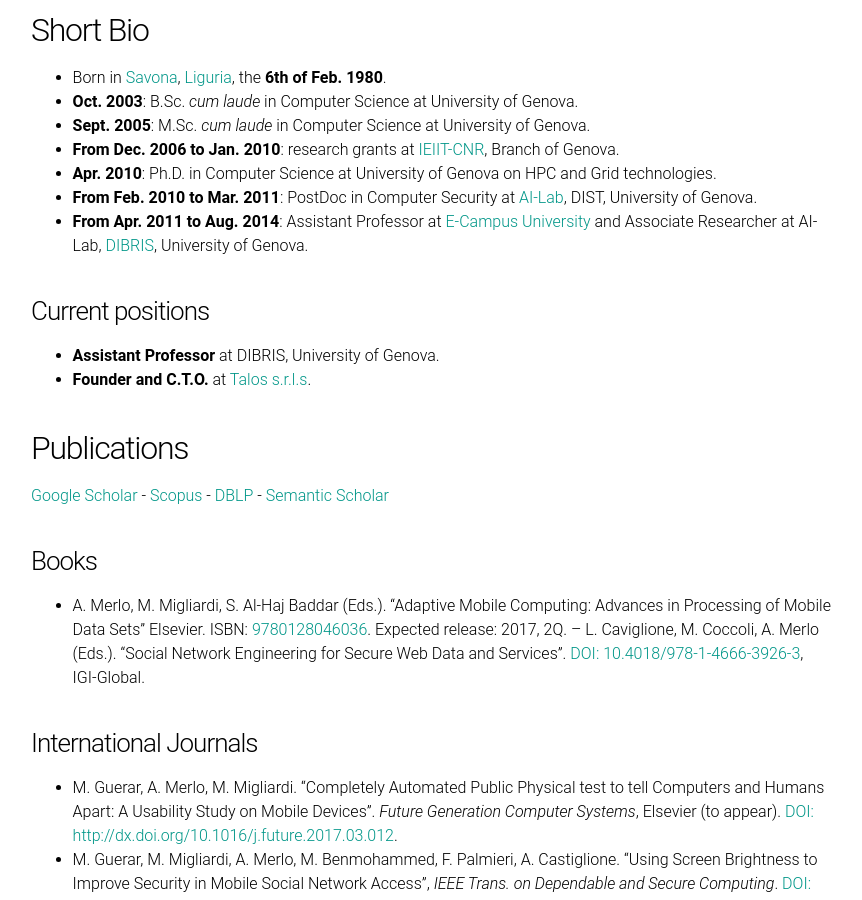
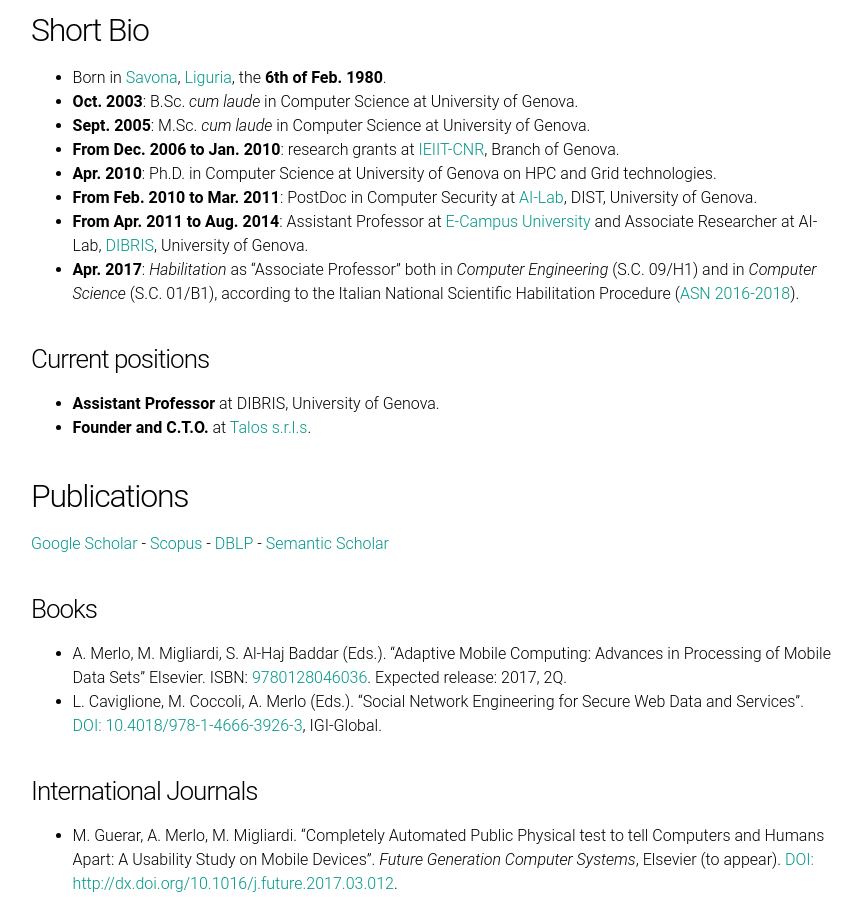
Before and after one commit to CSecLab/cseclab.github.io, a Jekyll site: the page built from alessioHP.md, in a window 1280 px wide and 900 px high, scrolled down 553 px. Shown: the whole window, without its empty margins (209-1071 px from the left). Built offline with Jekyll 4.4.1, drawn with Linux system fonts in a browser that asks for light colours.

Commit message:
- habilitation added

```diff
--- a/alessioHP.md
+++ b/alessioHP.md
@@ -18,6 +18,7 @@
 - **Apr. 2010**: Ph.D. in Computer Science at University of Genova on HPC and Grid technologies.
 - **From Feb. 2010 to Mar. 2011**: PostDoc in Computer Security at [AI-Lab](http://www.ai-lab.it), DIST, University of Genova.
 - **From Apr. 2011 to Aug. 2014**: Assistant Professor at [E-Campus University](http://www.ecampus.it) and Associate Researcher at AI-Lab, [DIBRIS](http://www.dibris.unige.it), University of Genova.
+- **Apr. 2017**: *Habilitation* as "Associate Professor" both in *Computer Engineering* (S.C. 09/H1)  and in *Computer Science* (S.C. 01/B1), according to the Italian National Scientific Habilitation Procedure ([ASN 2016-2018](http://abilitazione.miur.it)).
 
 
 ### Current positions
@@ -32,7 +33,7 @@
 
 ### Books
 - A. Merlo, M. Migliardi, S. Al-Haj Baddar (Eds.). "Adaptive Mobile Computing: Advances in Processing of Mobile Data Sets" Elsevier. ISBN: [9780128046036](https://www.elsevier.com/books/adaptive-mobile-computing/migliardi/978-0-12-804603-6). Expected release: 2017, 2Q.
--- L. Caviglione, M. Coccoli, A. Merlo (Eds.). "Social Network Engineering for Secure Web Data and Services". [DOI: 10.4018/978-1-4666-3926-3](http://www.igi-global.com/book/social-network-engineering-secure-web/72359), IGI-Global.
+- L. Caviglione, M. Coccoli, A. Merlo (Eds.). "Social Network Engineering for Secure Web Data and Services". [DOI: 10.4018/978-1-4666-3926-3](http://www.igi-global.com/book/social-network-engineering-secure-web/72359), IGI-Global.
 
 ### International Journals
 -  M. Guerar, A. Merlo, M. Migliardi. "Completely Automated Public Physical test to tell Computers and Humans Apart: A Usability Study on Mobile Devices". *Future Generation Computer Systems*, Elsevier (to appear). [DOI: http://dx.doi.org/10.1016/j.future.2017.03.012](http://dx.doi.org/10.1016/j.future.2017.03.012).
```
